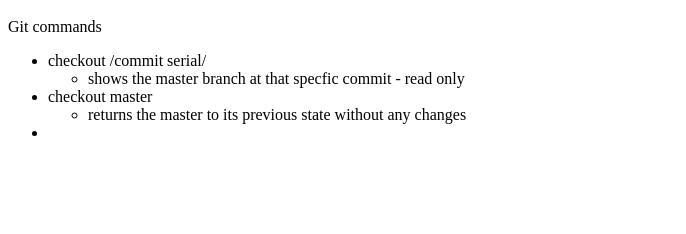
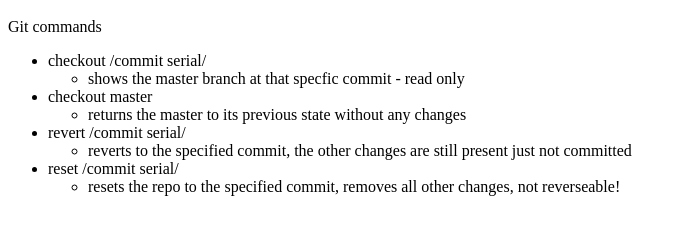
Before and after one commit to StuBehan/PracticeGitRepo, a plain HTML site: page index.html in a window 1280 px wide. Shown: the part 48-282 px from the top of the page, without its empty margins (0-686 px from the left). Drawn offline with Linux system fonts and the light colour scheme.

Commit message:
added even more info to index

```diff
--- a/index.html
+++ b/index.html
@@ -17,7 +17,14 @@
                 <ul>
                     <li>returns the master to its previous state without any changes</li>
                 </ul>
-            <li></li>
+            <li>revert /commit serial/</li>
+                <ul>
+                    <li>reverts to the specified commit, the other changes are still present just not committed</li>
+                </ul>
+            <li>reset /commit serial/</li>
+                <ul>
+                    <li>resets the repo to the specified commit, removes all other changes, not reverseable!</li>
+                </ul>
         </ul>
 
     </body>
```
